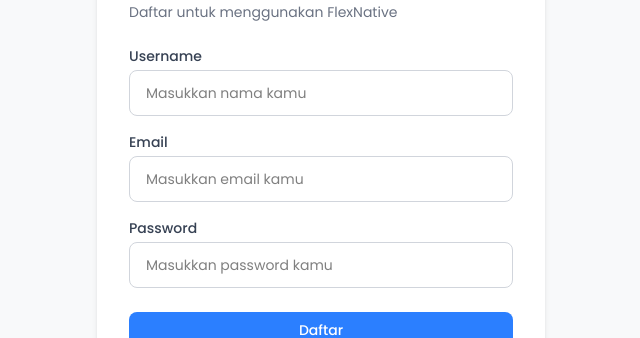
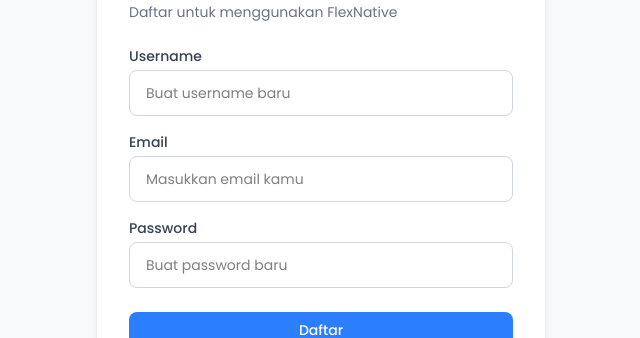
Before and after one commit to MJohanBintangP/FlexNative, a React (Vite) app in the folder frontend/: page /Register in a window 1280 px wide. Shown: the part 271-609 px from the top of the page, without its empty margins (319-959 px from the left). Built offline with nearby package versions, Linux system fonts and the light colour scheme.

Commit message:
update text

```diff
--- a/frontend/src/pages/Login.tsx
+++ b/frontend/src/pages/Login.tsx
@@ -114,9 +114,9 @@
             </button>
 
             <p className="text-sm text-gray-600 mt-6 text-center">
-              Don't have an account?{' '}
+              Belum punya akun?{' '}
               <span className="text-[#2B7FFF] hover:underline cursor-pointer font-medium" onClick={() => navigate('/Register')}>
-                Sign Up
+                Daftar
               </span>
             </p>
           </form>
--- a/frontend/src/pages/Register.tsx
+++ b/frontend/src/pages/Register.tsx
@@ -65,7 +65,7 @@
               <input
                 id="username"
                 type="text"
-                placeholder="Masukkan nama kamu"
+                placeholder="Buat username baru"
                 className="w-full px-4 py-3 rounded-lg border border-gray-300 focus:outline-none focus:ring-2 focus:ring-[#2B7FFF] focus:border-transparent transition-all text-sm"
                 value={username}
                 onChange={(e) => setUsername(e.target.value)}
@@ -95,7 +95,7 @@
               <input
                 id="password"
                 type="password"
-                placeholder="Masukkan password kamu"
+                placeholder="Buat password baru"
                 className="w-full px-4 py-3 rounded-lg border border-gray-300 focus:outline-none focus:ring-2 focus:ring-[#2B7FFF] focus:border-transparent transition-all text-sm"
                 value={password}
                 onChange={(e) => setPassword(e.target.value)}
```
